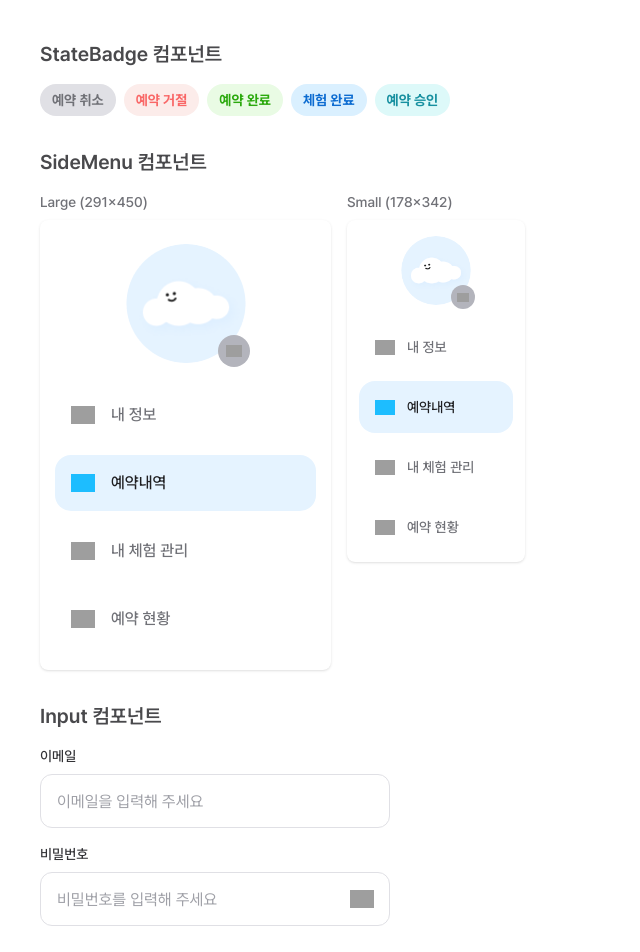
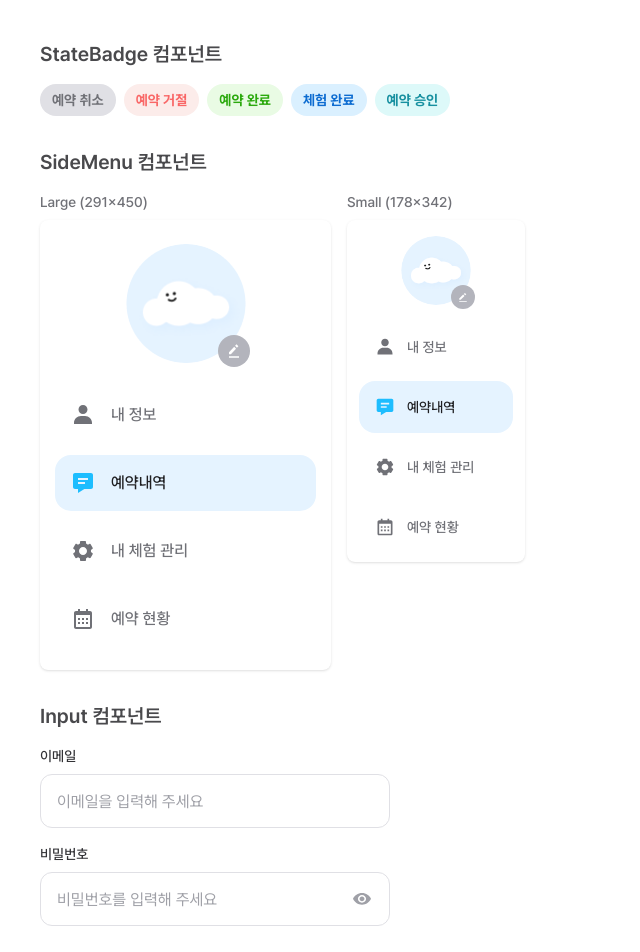
Before and after one commit to sseung30/LiveTrip, a Next.js app: page /test/stateBadge in a window 1280 px wide. Shown: the top 952 px of the page, without its empty margins (0-640 px from the left). Built offline with nearby package versions, Linux system fonts and the light colour scheme; grey boxes are pictures that could not be loaded.

Commit message:
docs: 아이콘 이미지 경로 변경

```diff
--- a/src/components/sideMenu/SideMenu.tsx
+++ b/src/components/sideMenu/SideMenu.tsx
@@ -12,22 +12,22 @@ const MENU_ITEMS: MenuItem[] = [
   {
     id: 'myInfo',
     label: '내 정보',
-    iconPath: '/images/icons/icon_user.svg',
+    iconPath: '/icons/icon_user.svg',
   },
   {
     id: 'reservationHistory',
     label: '예약내역',
-    iconPath: '/images/icons/icon_list.svg',
+    iconPath: '/icons/icon_list.svg',
   },
   {
     id: 'manageExperiences',
     label: '내 체험 관리',
-    iconPath: '/images/icons/icon_setting.svg',
+    iconPath: '/icons/icon_setting.svg',
   },
   {
     id: 'reservationStatus',
     label: '예약 현황',
-    iconPath: '/images/icons/icon_calendar.svg',
+    iconPath: '/icons/icon_calendar.svg',
   },
 ];
 
@@ -100,7 +100,7 @@ export default function SideMenu({ size, className = '' }: SideMenuProps) {
             }}
           >
             <Image
-              src='/images/icons/icon_edit.svg'
+              src='/icons/icon_edit.svg'
               alt='edit'
               width={config.profile.iconSize}
               height={config.profile.iconSize}
--- a/src/components/ui/Input/Input.tsx
+++ b/src/components/ui/Input/Input.tsx
@@ -85,8 +85,8 @@ export default function Input({
               height={24}
               src={
                 showPassword
-                  ? '/images/icons/icon_passwordhide.svg'
-                  : '/images/icons/icon_passwordshow.svg'
+                  ? '/icons/icon_passwordhide.svg'
+                  : '/icons/icon_passwordshow.svg'
               }
             />
           </button>
```
